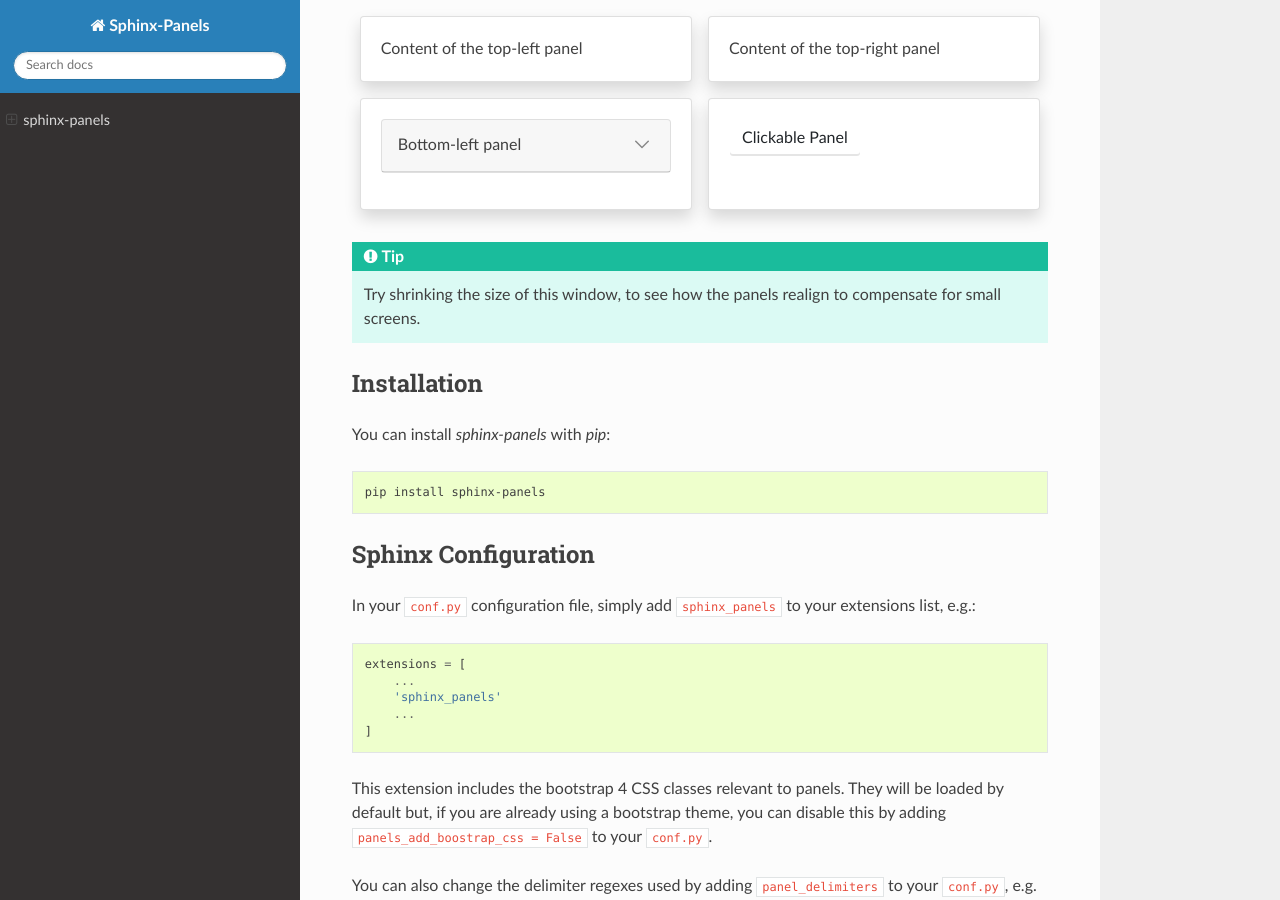
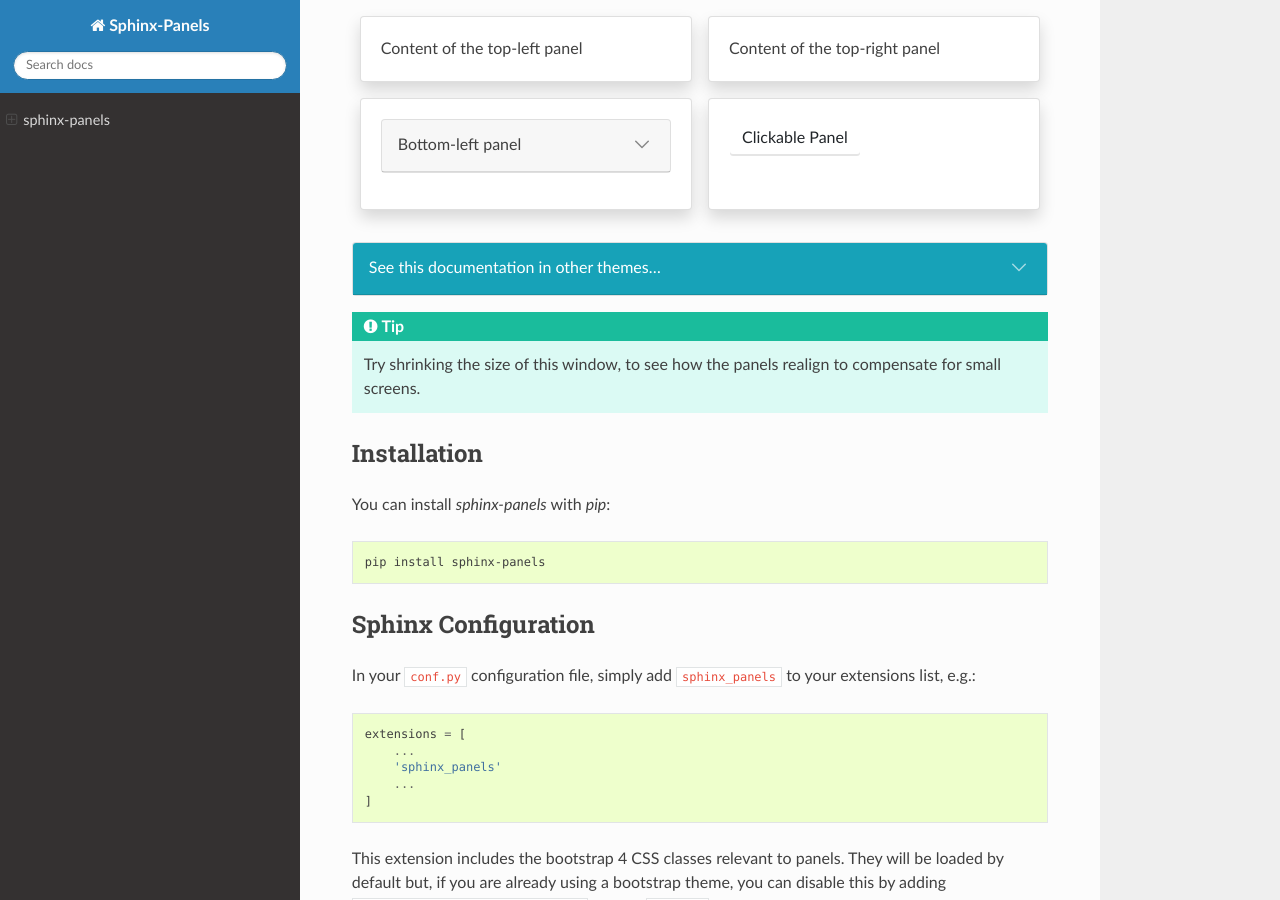
Before and after one commit to executablebooks/sphinx-panels, a Sphinx documentation site: the page built from docs/index.rst, in a window 1280 px wide and 900 px high, scrolled down 1028 px. Built offline with Sphinx 7.4.7 and the Read the Docs theme 2.0.0, drawn with Linux system fonts in a browser that asks for light colours.

Commit message:
Update index.rst

```diff
--- a/docs/index.rst
+++ b/docs/index.rst
@@ -57,6 +57,16 @@
     .. link-button:: https://example.com
         :text: Clickable Panel
         :classes: stretched-link
+
+.. dropdown:: See this documentation in other themes...
+    :title: bg-info text-white
+
+    Click the links to see the documentation built with:
+
+    - `alabaster <https://sphinx-panels.readthedocs.io/en/alabaster-theme/>`_
+    - `sphinx-pydata-theme <https://sphinx-panels.readthedocs.io/en/pydata-theme/>`_
+    - `sphinx-book-theme <https://sphinx-panels.readthedocs.io/en/sphinx-book-theme/>`_
+
 
 .. tip::
 
```
